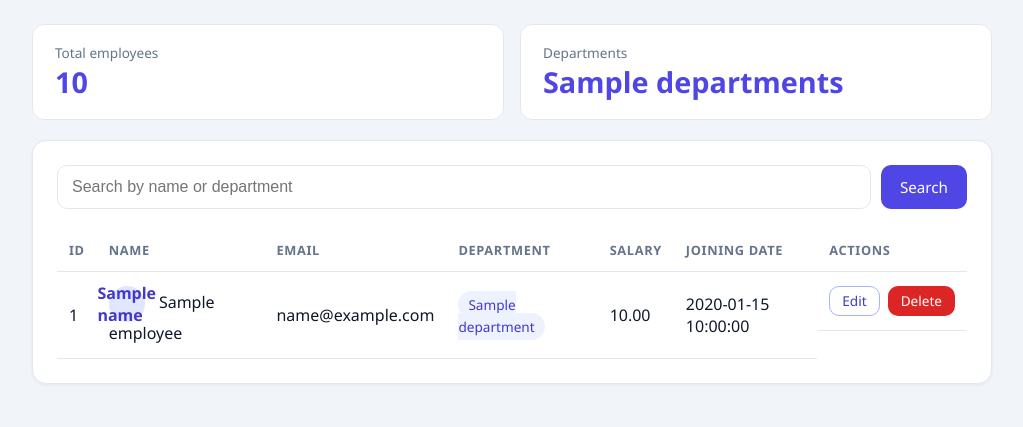
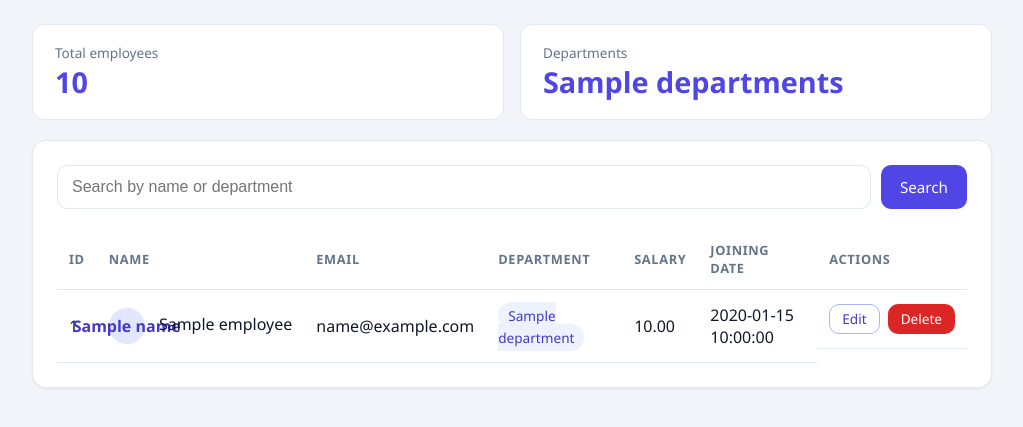
Before and after one commit to harshh-22/employee-management-system, a Flask app: template templates/index.html in a window 1280 px wide. Shown: the part 81-508 px from the top of the page, without its empty margins (128-1151 px from the left). Run offline with Flask 3, Linux system fonts and the light colour scheme; the template is opened without the code that fills it: most values are stand-ins (such as "Sample title", 1, 10 or a date in 2020).

Commit message:
Fix employee names wrapping onto a second line in table

```diff
--- a/templates/base.html
+++ b/templates/base.html
@@ -66,6 +66,7 @@
         .btn-small { padding: 6px 12px; font-size: 0.85rem; }
 
         table { width: 100%; border-collapse: collapse; }
+        .name-cell { white-space: nowrap; }
         th {
             text-align: left; padding: 12px; color: var(--muted);
             font-size: 0.8rem; text-transform: uppercase; letter-spacing: 0.05em;
--- a/templates/index.html
+++ b/templates/index.html
@@ -51,7 +51,7 @@
         {% for employee in employees %}
         <tr>
             <td>{{ employee.id }}</td>
-            <td>
+            <td class="name-cell">
                 <span class="avatar">{{ employee.name[0] }}</span>
                 {{ employee.name }}
             </td>
```
